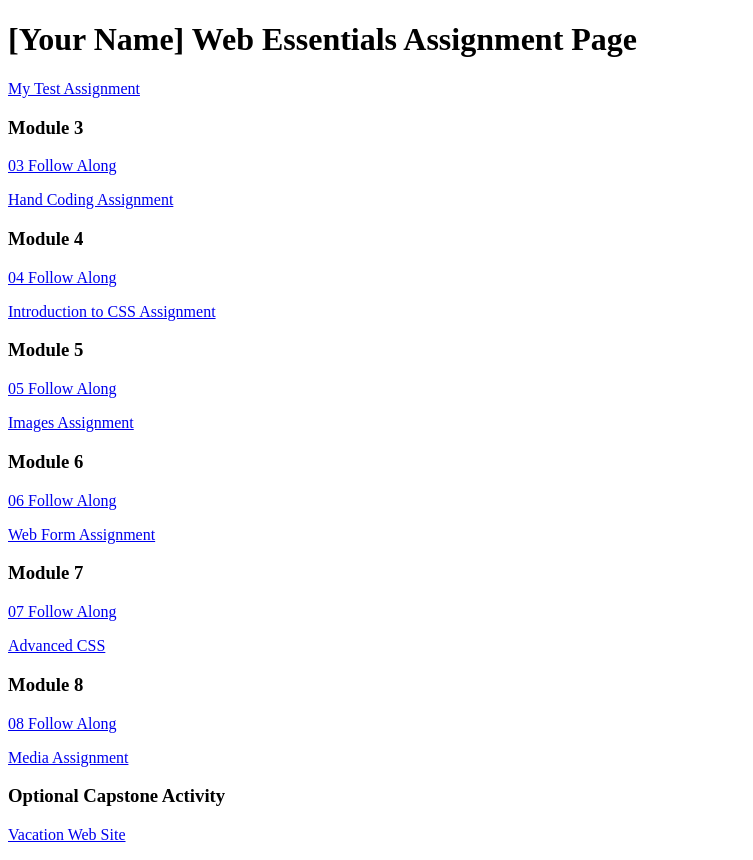
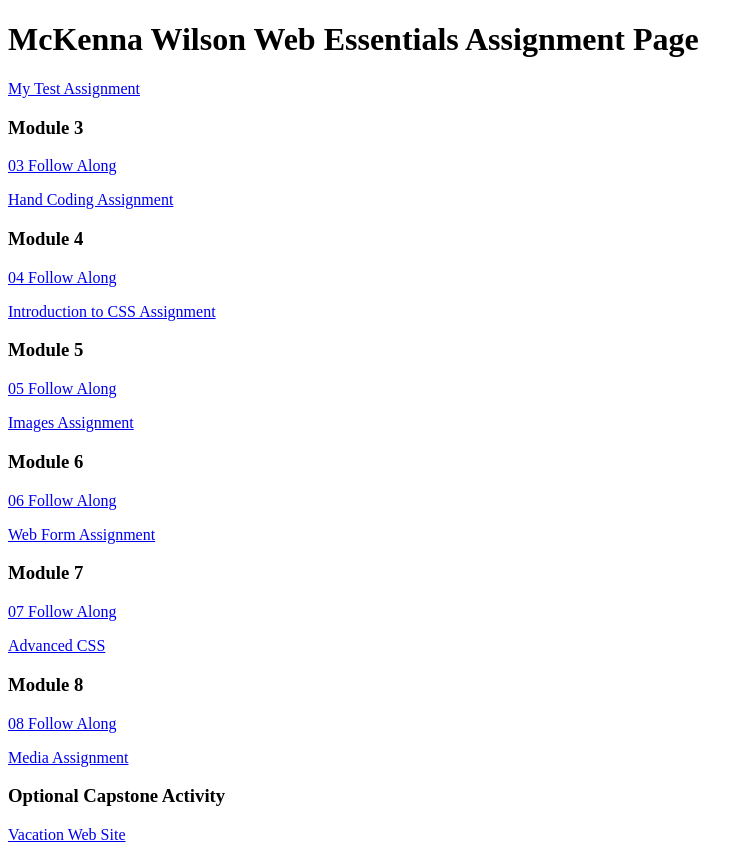
Before and after one commit to KennaWilson/dwdd1600, a plain HTML site: page index.html in a window 1280 px wide. Shown: the whole page, without its empty margins (0-753 px from the left). Drawn offline with Linux system fonts and the light colour scheme.

Commit message:
Update index.html

```diff
--- a/index.html
+++ b/index.html
@@ -6,7 +6,7 @@
 		<title>dwdd 1600 assignment list page</title>
 	</head>
 	<body>
-		<h1>[Your Name] Web Essentials Assignment Page</h1>
+		<h1>McKenna Wilson Web Essentials Assignment Page</h1>
 		<p><a href="01test">My Test Assignment</a></p>
 
 		<h3>Module 3</h3>
```
